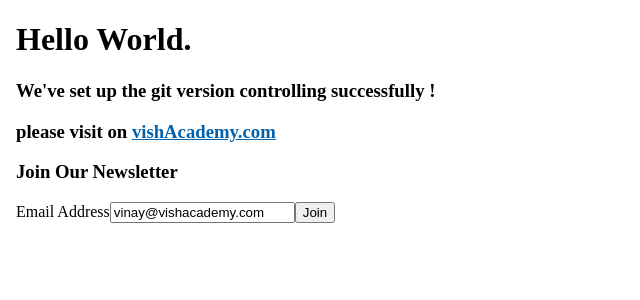
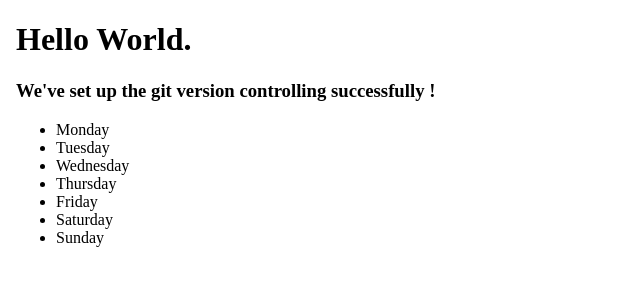
Before and after one commit to vishAcademy/ngApp, an Angular app: page / in a window 1280 px wide. Shown: the top 300 px of the page, without its empty margins (0-640 px from the left). Built offline with nearby package versions, Linux system fonts and the light colour scheme.

Commit message:
*ngFor Structural Directive

```diff
--- a/src/app/first/first.component.html
+++ b/src/app/first/first.component.html
@@ -1,19 +1,3 @@
-
-
-
-<!-- Style Binding Example -->
-<h3>please visit on
-    <a  [style.color]="setProps ? '#0361ab' : '#ff6600'"
-        [href]="linkUrl"
-        [textContent]="linkName">
-    </a>
-</h3>
-
-
-<!-- String Interpolation Example -->
-<h3>Join Our Newsletter</h3>
-
-<label for="email" [textContent]="labelName"></label>
-<input type="text" id="email" [value]="inputValue">
-
-<button>Join</button>
+<ul>
+    <li *ngFor="let day of days" [textContent]="day"></li>
+</ul>
--- a/src/app/first/first.component.ts
+++ b/src/app/first/first.component.ts
@@ -1,9 +1,11 @@
 import { Component, OnInit } from '@angular/core';
+import {DayService} from '../services/days.service';
 
 @Component({
   selector: 'app-first',
   templateUrl: './first.component.html',
-  styleUrls: ['./first.component.css']
+  styleUrls: ['./first.component.css'],
+  providers: [DayService]
 })
 export class FirstComponent implements OnInit {
 
@@ -14,7 +16,11 @@ setProps:boolean = true;
 labelName:string = "Email Address";
 inputValue:string = "vinay@vishacademy.com"
 
-  constructor() { }
+days:any;
+
+  constructor(private dayService: DayService) {
+    this.days = this.dayService.getData();
+  }
 
   ngOnInit(): void {
   }
--- /dev/null
+++ b/src/app/services/days.service.ts
@@ -0,0 +1,6 @@
+export class DayService{
+    getData():string[]{
+        return ["Monday","Tuesday","Wednesday","Thursday","Friday", "Saturday", "Sunday"];
+    }
+
+}
```
